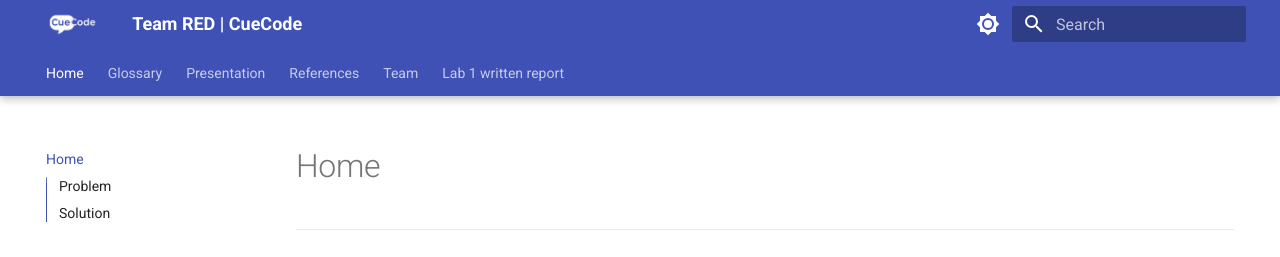
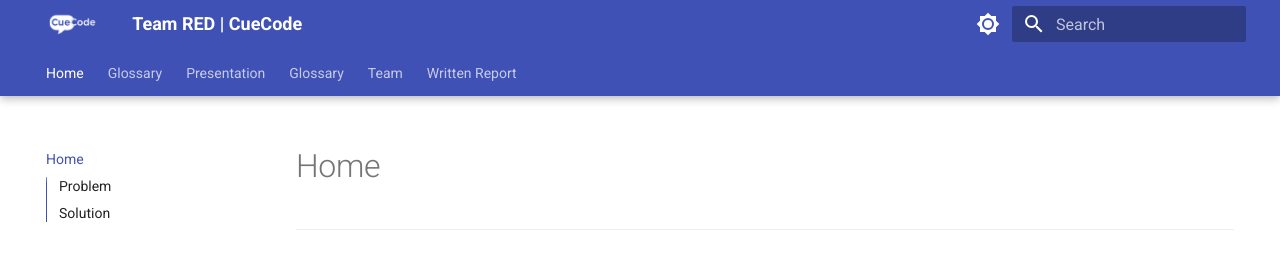
Before and after one commit to john-hix/cuecode-website, an MkDocs documentation site: the page built from docs/index.md, in a window 1280 px wide. Shown: the top 257 px of the page. Built offline with MkDocs 1.6.1 and Material for MkDocs 9.7.7, drawn with Linux system fonts in a browser that asks for light colours; emoji names are drawn with the system emoji font; some of the changed lines change nothing that is shown.

```diff
--- a/mkdocs.yml
+++ b/mkdocs.yml
@@ -54,3 +54,11 @@
   - pdf/CueCode_Feasibility_2.pdf
   - pdf/CueCode_Feasibility_1.pdf
   - pdf/CueCode_JohnHicks.pdf
+
+nav:
+  - 'index.md'
+  - Glossary: glossary.md
+  - Presentation: presentation.md
+  - Glossary: references.md
+  - Team: team.md
+  - 'Written Report': written-report.md
```
